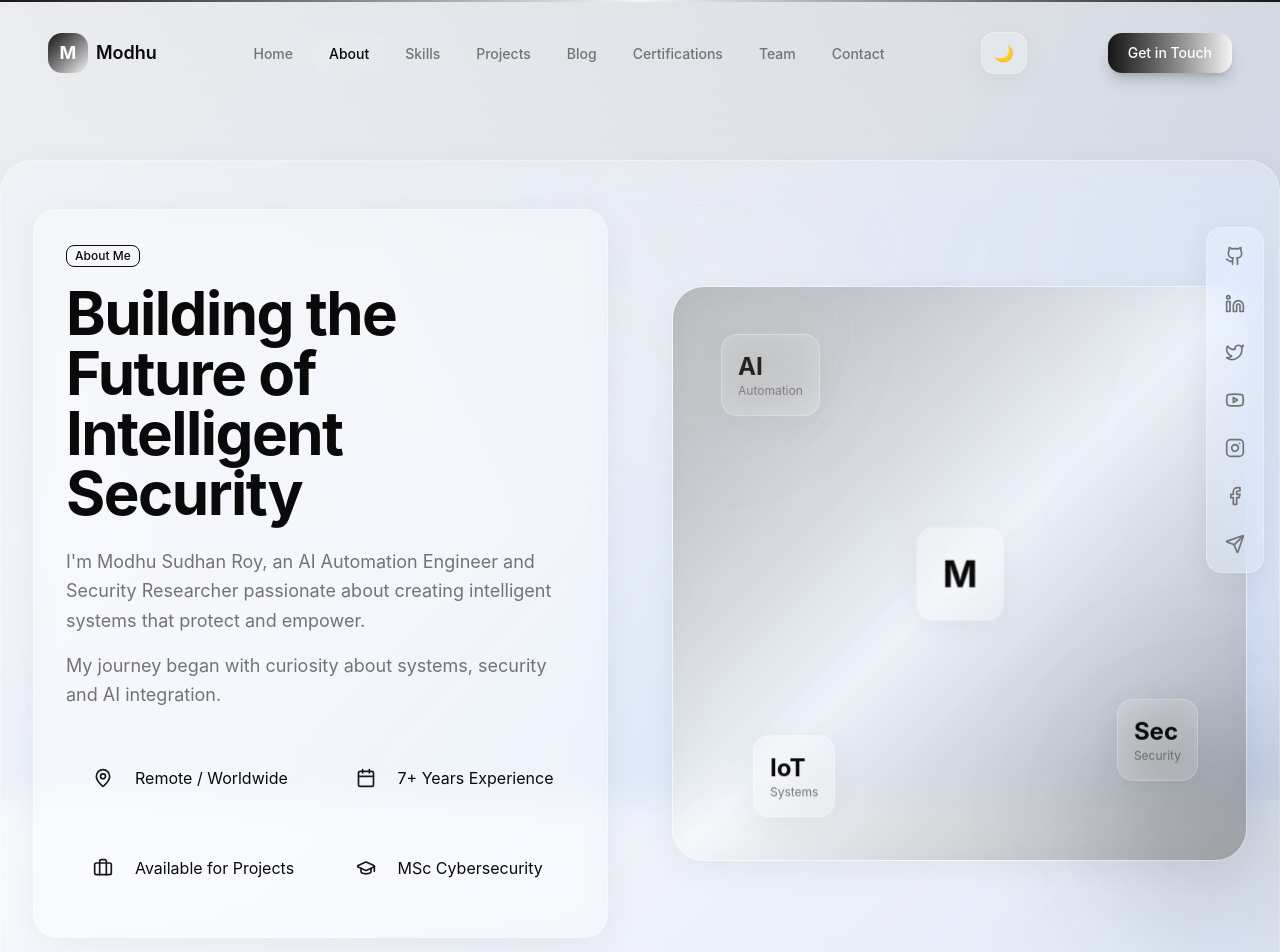
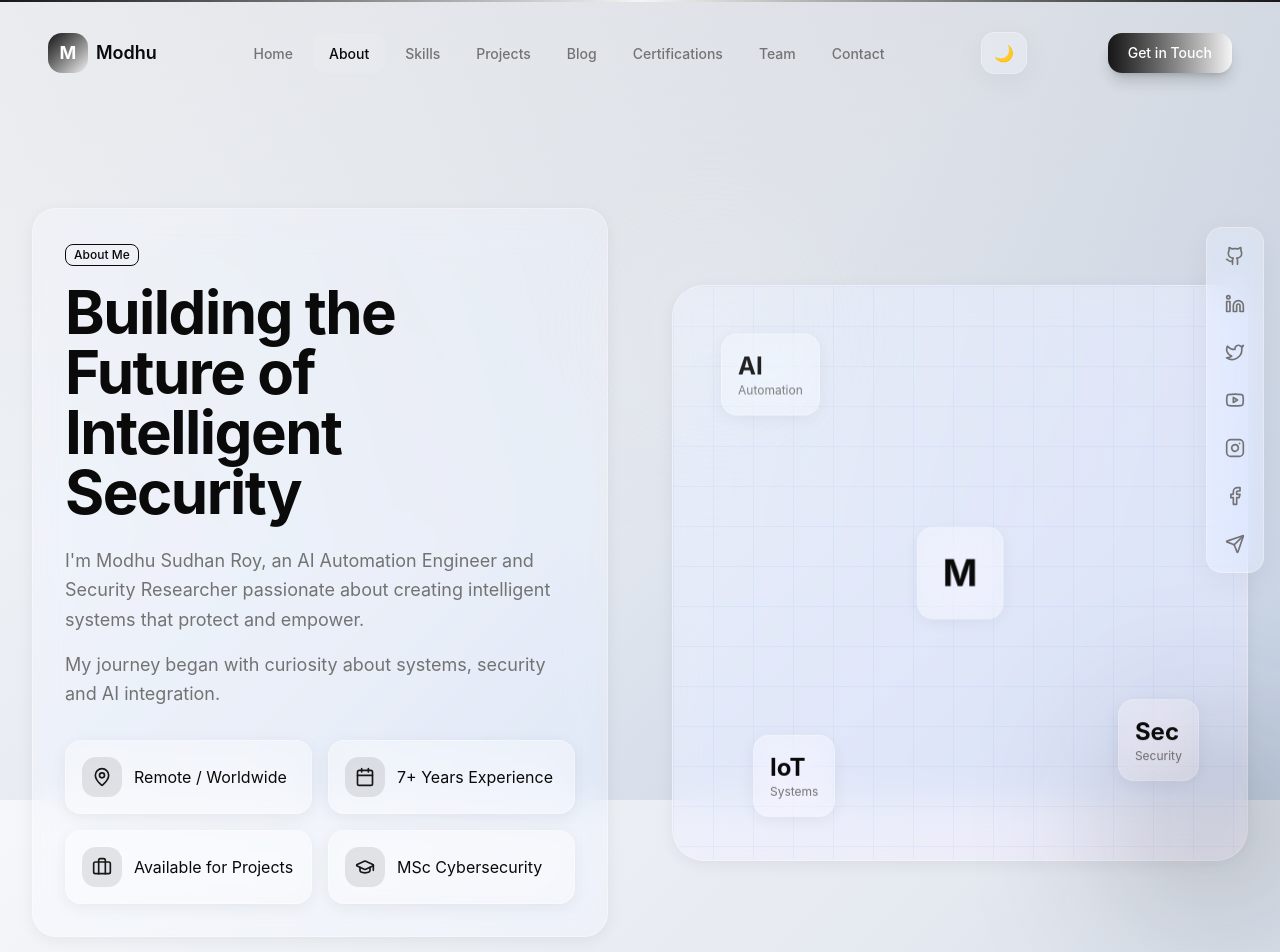
Before and after one commit to modhu-cps/modhu-protfoli, a Next.js app: page /about in a window 1280 px wide. Shown: the top 952 px of the page. Built offline with nearby package versions, Linux system fonts and the light colour scheme.

Commit message:
Update about-hero.tsx

```diff
--- a/components/sections/about-hero.tsx
+++ b/components/sections/about-hero.tsx
@@ -9,20 +9,17 @@ export function AboutHero() {
   return (
     <PageTransition>
       <section className="relative pt-32 pb-20 lg:pt-40 lg:pb-28 overflow-hidden">
-
         {/* Background */}
         <div className="absolute inset-0 bg-gradient-to-b from-primary/5 via-transparent to-transparent" />
 
-        <div className="glass glass-lg border-accent-top relative mx-auto max-w-7xl px-4 sm:px-6 lg:px-8 py-12 rounded-[2rem]">
-
+        <div className="relative mx-auto max-w-7xl px-4 sm:px-6 lg:px-8 py-12">
           <div className="grid gap-12 lg:grid-cols-2 lg:gap-16 items-center">
-
             {/* LEFT CONTENT */}
             <motion.div
               initial={{ opacity: 0, x: -20 }}
               animate={{ opacity: 1, x: 0 }}
               transition={{ duration: 0.5 }}
-              className="glass hover-lift border-neon-blue rounded-3xl p-8"
+              className="glass card-3d gradient-border-thick rounded-3xl p-8"
             >
               <Badge variant="outline" className="mb-4 bg-white/5">
                 About Me
@@ -44,35 +41,33 @@ export function AboutHero() {
 
               {/* QUICK FACTS */}
               <div className="mt-8 grid gap-4 sm:grid-cols-2">
-
-                <div className="glass-sm hover-lift-sm flex items-center gap-3 p-4 rounded-2xl border border-white/10">
-                  <div className="glass-sm flex h-10 w-10 items-center justify-center rounded-xl">
+                <div className="glass card-3d gradient-border-thick flex items-center gap-3 p-4 rounded-2xl">
+                  <div className="flex h-10 w-10 items-center justify-center rounded-xl bg-primary/10">
                     <MapPin className="h-5 w-5 text-primary" />
                   </div>
-                  <span>Remote / Worldwide</span>
+                  <span className="text-foreground">Remote / Worldwide</span>
                 </div>
 
-                <div className="glass-sm hover-lift-sm flex items-center gap-3 p-4 rounded-2xl border border-white/10">
-                  <div className="glass-sm flex h-10 w-10 items-center justify-center rounded-xl">
+                <div className="glass card-3d gradient-border-thick flex items-center gap-3 p-4 rounded-2xl">
+                  <div className="flex h-10 w-10 items-center justify-center rounded-xl bg-primary/10">
                     <Calendar className="h-5 w-5 text-primary" />
                   </div>
-                  <span>7+ Years Experience</span>
+                  <span className="text-foreground">7+ Years Experience</span>
                 </div>
 
-                <div className="glass-sm hover-lift-sm flex items-center gap-3 p-4 rounded-2xl border border-white/10">
-                  <div className="glass-sm flex h-10 w-10 items-center justify-center rounded-xl">
+                <div className="glass card-3d gradient-border-thick flex items-center gap-3 p-4 rounded-2xl">
+                  <div className="flex h-10 w-10 items-center justify-center rounded-xl bg-primary/10">
                     <Briefcase className="h-5 w-5 text-primary" />
                   </div>
-                  <span>Available for Projects</span>
+                  <span className="text-foreground">Available for Projects</span>
                 </div>
 
-                <div className="glass-sm hover-lift-sm flex items-center gap-3 p-4 rounded-2xl border border-white/10">
-                  <div className="glass-sm flex h-10 w-10 items-center justify-center rounded-xl">
+                <div className="glass card-3d gradient-border-thick flex items-center gap-3 p-4 rounded-2xl">
+                  <div className="flex h-10 w-10 items-center justify-center rounded-xl bg-primary/10">
                     <GraduationCap className="h-5 w-5 text-primary" />
                   </div>
-                  <span>MSc Cybersecurity</span>
+                  <span className="text-foreground">MSc Cybersecurity</span>
                 </div>
-
               </div>
             </motion.div>
 
@@ -83,19 +78,36 @@ export function AboutHero() {
               transition={{ duration: 0.5, delay: 0.2 }}
               className="relative"
             >
-
-              <div className="glass glass-lg border-neon-purple relative aspect-square overflow-hidden rounded-[2rem] p-6">
-
-                {/* Background gradient */}
-                <div className="absolute inset-0 bg-gradient-to-br from-primary/30 via-accent/20 to-primary/30" />
+              {/* Grid gradient background container */}
+              <div
+                className="glass card-3d gradient-border-thick relative aspect-square overflow-hidden rounded-[2rem] p-6"
+                style={{
+                  background: `
+                    linear-gradient(135deg, rgba(59,130,246,0.08) 0%, rgba(168,85,247,0.08) 100%),
+                    linear-gradient(rgba(255,255,255,0.45), rgba(255,255,255,0.45))
+                  `,
+                  backgroundBlendMode: 'overlay',
+                }}
+              >
+                {/* Grid pattern overlay */}
+                <div
+                  className="absolute inset-0 opacity-20 dark:opacity-10"
+                  style={{
+                    backgroundImage: `
+                      linear-gradient(rgba(59,130,246,0.3) 1px, transparent 1px),
+                      linear-gradient(90deg, rgba(59,130,246,0.3) 1px, transparent 1px)
+                    `,
+                    backgroundSize: '40px 40px',
+                  }}
+                />
 
                 {/* Floating AI */}
                 <motion.div
                   animate={{ y: [0, -10, 0] }}
                   transition={{ duration: 6, repeat: Infinity }}
-                  className="absolute top-12 left-12 glass hover-lift border-neon-cyan rounded-2xl p-4"
+                  className="absolute top-12 left-12 glass card-3d gradient-border-thick rounded-2xl p-4"
                 >
-                  <div className="text-2xl font-bold">AI</div>
+                  <div className="text-2xl font-bold text-foreground">AI</div>
                   <div className="text-xs text-muted-foreground">Automation</div>
                 </motion.div>
 
@@ -103,9 +115,9 @@ export function AboutHero() {
                 <motion.div
                   animate={{ y: [0, 10, 0] }}
                   transition={{ duration: 7, repeat: Infinity }}
-                  className="absolute bottom-20 right-12 glass hover-lift border-neon-purple rounded-2xl p-4"
+                  className="absolute bottom-20 right-12 glass card-3d gradient-border-thick rounded-2xl p-4"
                 >
-                  <div className="text-2xl font-bold">Sec</div>
+                  <div className="text-2xl font-bold text-foreground">Sec</div>
                   <div className="text-xs text-muted-foreground">Security</div>
                 </motion.div>
 
@@ -113,7 +125,7 @@ export function AboutHero() {
                 <motion.div
                   animate={{ scale: [1, 1.05, 1] }}
                   transition={{ duration: 5, repeat: Infinity }}
-                  className="absolute top-1/2 left-1/2 -translate-x-1/2 -translate-y-1/2 glass glass-lg rounded-2xl p-6"
+                  className="absolute top-1/2 left-1/2 -translate-x-1/2 -translate-y-1/2 glass card-3d gradient-border-thick rounded-2xl p-6"
                 >
                   <div className="text-4xl font-bold gradient-text">M</div>
                 </motion.div>
@@ -122,24 +134,20 @@ export function AboutHero() {
                 <motion.div
                   animate={{ y: [0, 8, 0] }}
                   transition={{ duration: 5, repeat: Infinity }}
-                  className="absolute bottom-12 left-20 glass hover-lift border-neon-blue rounded-2xl p-4"
+                  className="absolute bottom-12 left-20 glass card-3d gradient-border-thick rounded-2xl p-4"
                 >
-                  <div className="text-2xl font-bold">IoT</div>
+                  <div className="text-2xl font-bold text-foreground">IoT</div>
                   <div className="text-xs text-muted-foreground">Systems</div>
                 </motion.div>
-
               </div>
 
               {/* glow */}
               <div className="absolute -bottom-10 -right-10 h-40 w-40 rounded-full bg-primary/30 blur-[80px]" />
               <div className="absolute -top-10 -left-10 h-40 w-40 rounded-full bg-accent/30 blur-[80px]" />
-
             </motion.div>
-
           </div>
         </div>
-
       </section>
     </PageTransition>
   );
-}
+                    }
```
